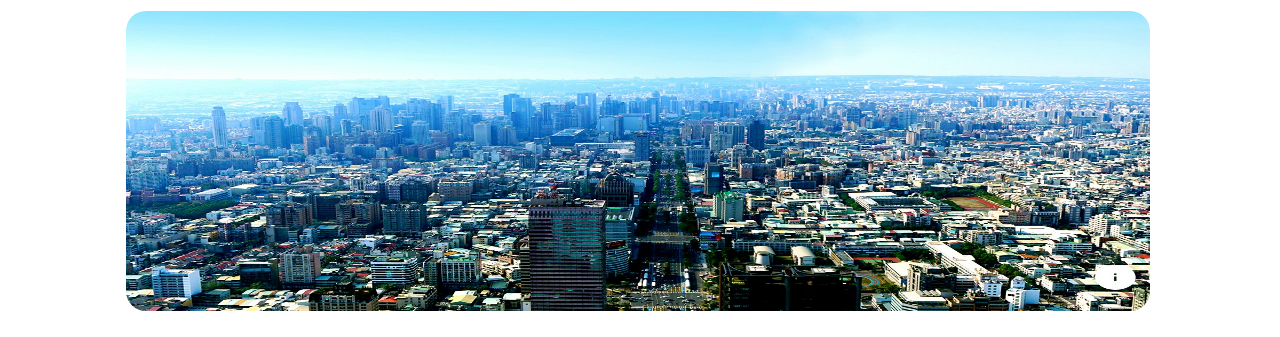
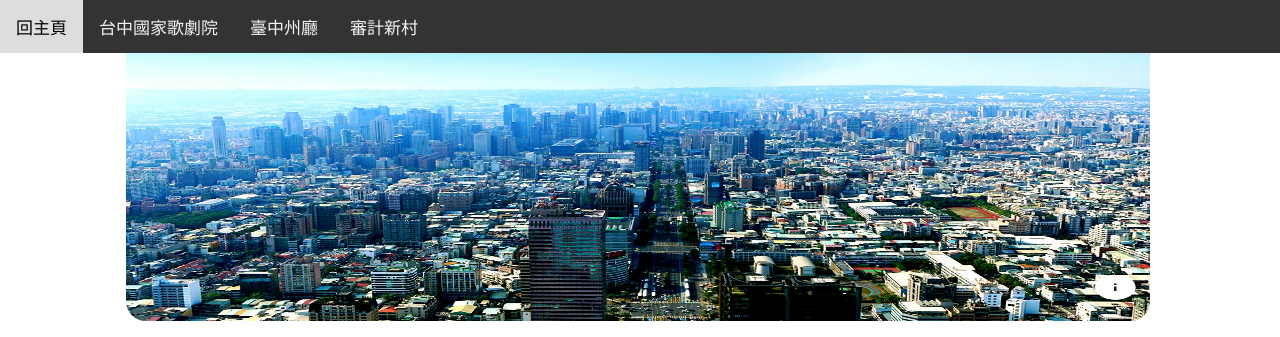
Before and after one commit to Kellywee/index, a plain HTML site: page index.html in a window 1280 px wide. Shown: the top 337 px of the page. Drawn offline with Linux system fonts and the light colour scheme.

Commit message:
Add files via upload

```diff
--- a/index.html
+++ b/index.html
@@ -10,6 +10,36 @@
     	img{border-radius: 100%; width: 300px; height: 300px}
     	#head_img{border-radius: 20px; width: 1024px; height: 300px}
     	.main_table{width: 100%}
+body {margin:0; }
+
+.navbar {
+  overflow: hidden;
+  background-color: #333;
+  position: fixed;
+  top: 0;
+  width: 100%;
+}
+
+.navbar a {
+  float: left;
+  display: block;
+  color: #f2f2f2;
+  text-align: center;
+  padding: 14px 16px;
+  text-decoration: none;
+  font-size: 17px;
+}
+
+.navbar a:hover {
+  background: #ddd;
+  color: black;
+}
+
+.main {
+  padding: 16px;
+  margin-top: 30px;
+  height: 1500px; /* Used in this example to enable scrolling */
+}
 
     </style>
 
@@ -18,6 +48,14 @@
 
 </head>
 <body>
+
+<div class="navbar">
+
+  <a href="#head_img">回主頁</a>
+  <a href="#001">台中國家歌劇院</a>
+  <a href="#002">臺中州廳</a>
+  <a href="#003">審計新村</a>
+</div>
 
 	<table width="100%" >
 		<tr>
@@ -34,30 +72,41 @@
 				周邊與臺灣省的六個縣相鄰，北鄰苗栗縣、新竹縣，南鄰彰化縣、南投縣，東隔中央山脈與花蓮縣相鄰，東北以中央山脈和雪山山脈毗鄰宜蘭縣，西臨臺灣海峽。 </font>
 				</p>
 				<br>
+				<br>
 
 			</td>
 		</tr>
 
 		<tr>
 			<td>
-				<img src="images/01.jpeg">
+				<img id=001 src="images/01.jpeg" >
 			</td>
 			<td width="50%">
 				<p>
 					<h2>台中國家歌劇院</h2>
 				</p>
+
+
 				<p>
 					<font size="3">台中國家歌劇院位於台中市西屯區，是極具特色的大型公有展演空間，由日本建築師伊東豊雄設計，以人類最原始的「洞窟」、「地穴」的概念設計成世界獨一無二的美聲涵洞曲牆建築，歷時五年時間完成、耗資43.6億元，終在2014年11月23日落成啟用，內部規劃有大劇院、中劇院及小型實驗劇場，共可容納約三千餘人。 </font>
 				</p>
+				<br>
+				<br>
+				<br>
+				<br>
 			</td>
 		</tr>
 		<tr>
 			<td>
 				<p>
-					<h2>臺中州廳</h2>
+					<h2 id=002>臺中州廳</h2>
 					<p>
 						<font size="3">臺中州廳位於台中市西區，為一座國定古蹟，二戰後由台中市政府遷入辦公，由於該建築原為日治時期的臺中州廳（即「州政府」），因而沿用此稱呼。周邊鄰近台中文學公園、台中刑務所演武場、宮原眼科等熱門景點。</font>
 					</p>
+					<br>
+				<br>
+				<br>
+				<br>
 				</p>
 			</td>
 			<td>
@@ -66,18 +115,37 @@
 		</tr>
 		<tr>
 			<td>
-				<img src="images/03.jpeg">
-			</td>
-			<td>
+				<img id=003 src="images/03.jpeg">
+			</td >
+
+
+			<td >
 				<h2 align="center">審計新村</h2>
+
+
 					<p>
 						審計新村位於台中市西區，原為臺灣省政府審計處員工宿舍，在凍省之後成了閒置空間荒廢多年，近年配合台中市政府勞工局「摘星青年、築夢台中」創業基地進駐計畫，重新規劃轉型成為創業基地與文創園區。
 					</p>
 				</p>
+
+
 			</td>
+
 		</tr>
+
+        <td colspan="2">
+         <br>
+		 <br>
+		 <br>
+		 <br>
+		 <br>
+		 <br>
+        </td> >
+
+
+
 		<tr>
-			<td style="text-align:center ;background-color:black; color: white" colspan="2">
+			<td height="50px" style="text-align:center ;background-color:black; color: white" colspan="2">
 
 				<font>靜宜大學 大衆傳播學系 黃瀅芯製作 2022</font>
 
```
